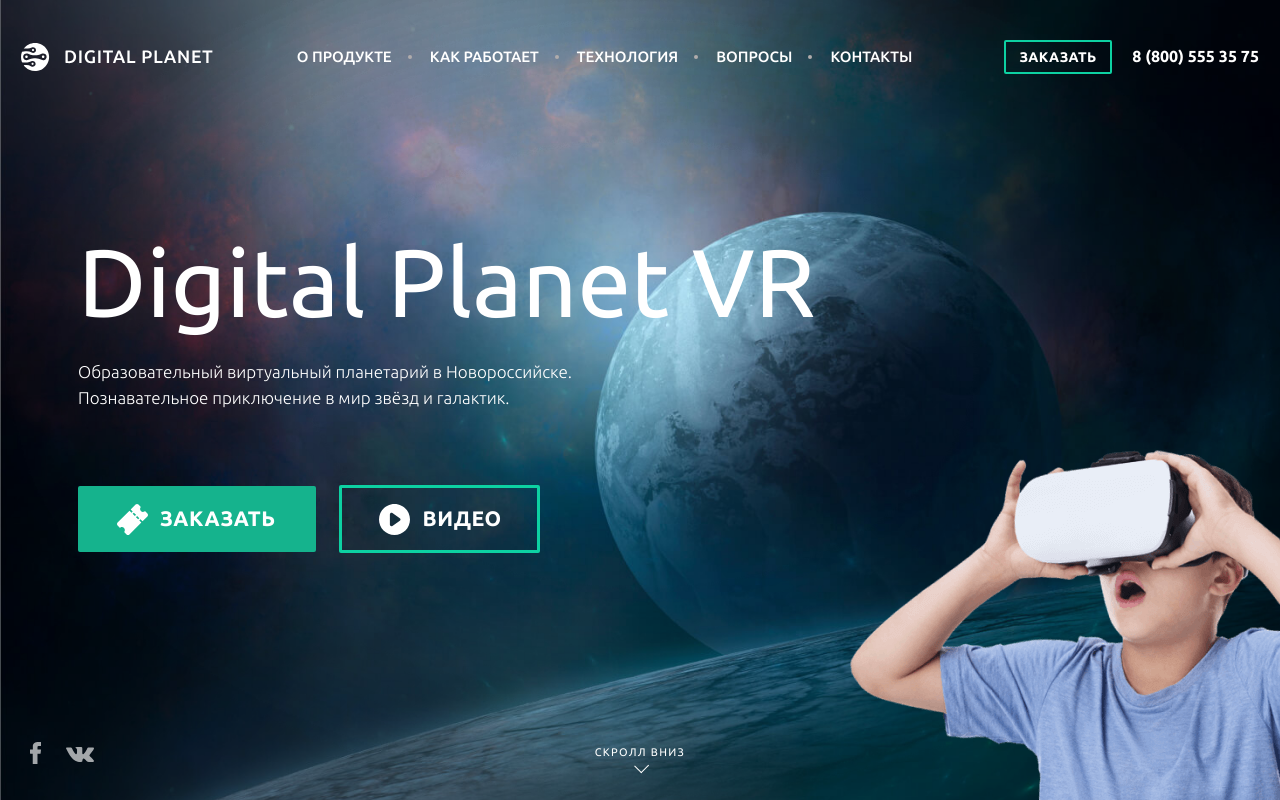
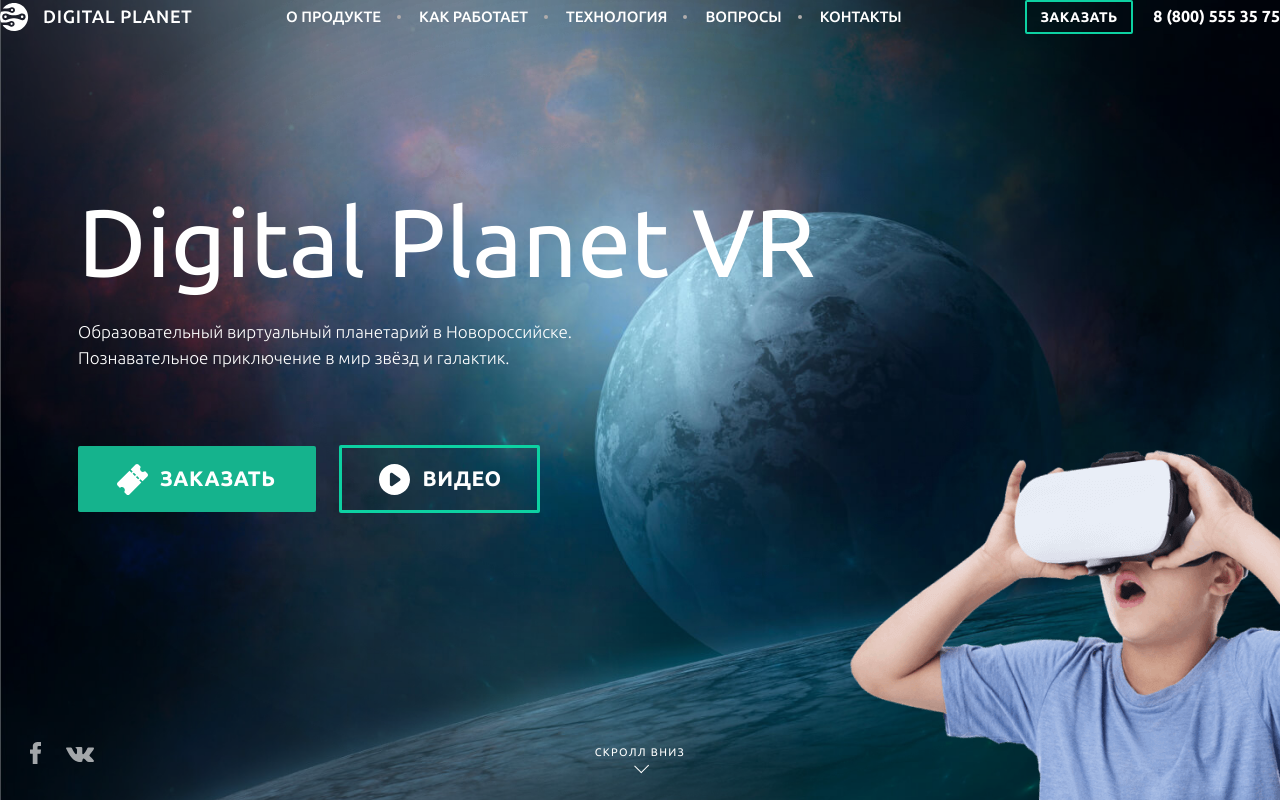
Before and after one commit to Griefman/Planetarium, a plain HTML site: page index.html in a window 1280 px wide. Drawn offline with Linux system fonts and the light colour scheme.

```diff
--- a/css/style.css
+++ b/css/style.css
@@ -236,13 +236,6 @@ img {
 .page-header__wrapper {
   align-items: center;
   justify-content: space-between;
-  width: 100%;
-  max-width: 1278px;
-  padding-left: 20px;
-  padding-right: 20px;
-  padding-top: 40px;
-  box-sizing: border-box;
-  margin: 0 auto;
 }
 
 .page-header__list {
```
